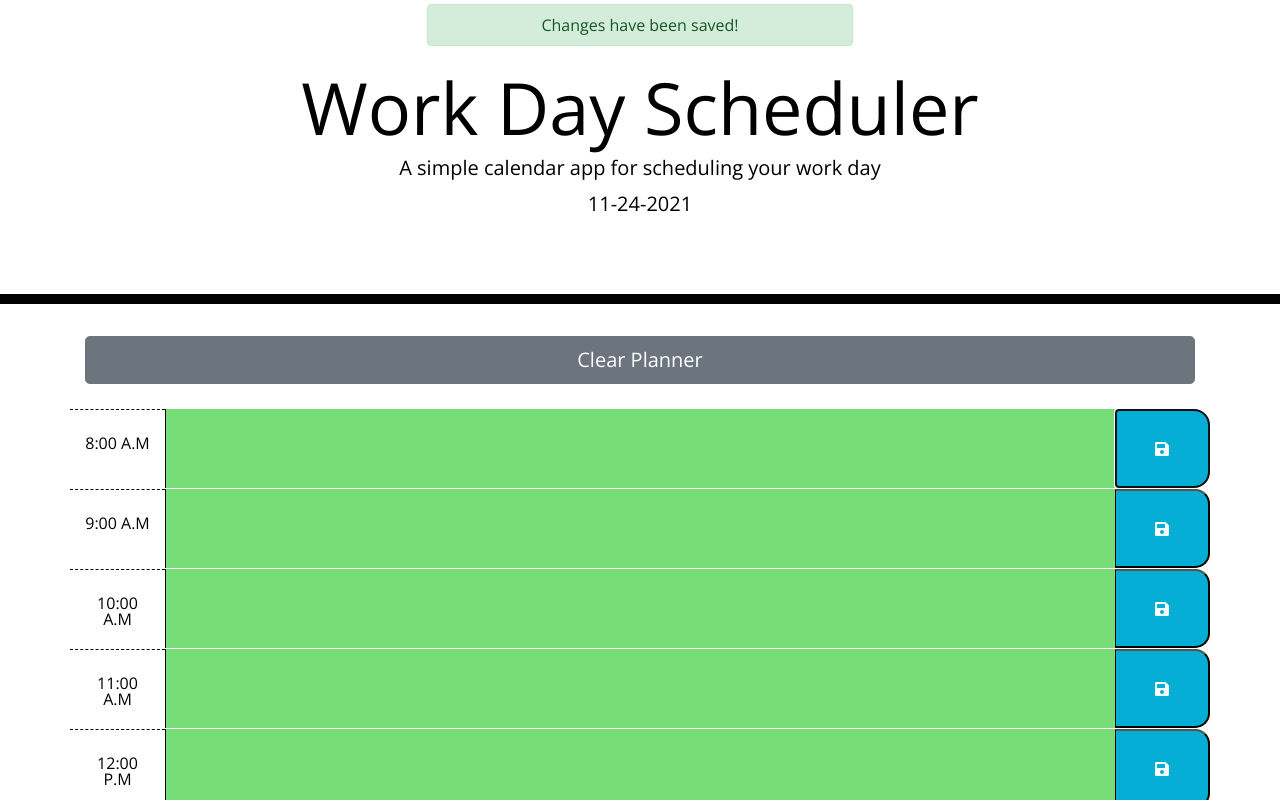
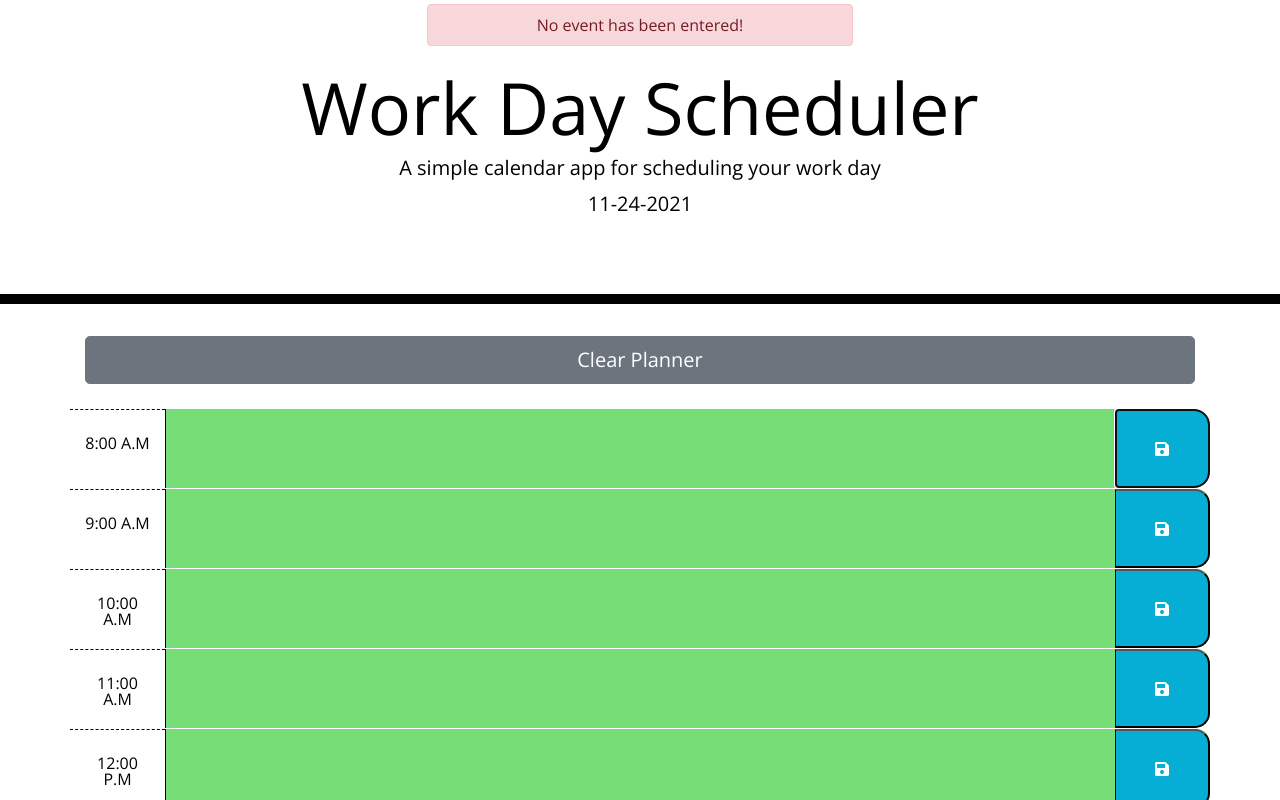
Before and after one commit to trrgomez/Work-Day-Scheduler, a plain HTML site: page index.html in a window 1280 px wide. Both pictures are taken after a click on the button 1162 px from the left and 448 px from the top of the page. Shown: the top 800 px of the page. Drawn offline with nearby package versions, Linux system fonts and the light colour scheme.

Commit message:
added an alert div to index.html and updated script.js

```diff
--- a/assets/js/script.js
+++ b/assets/js/script.js
@@ -34,14 +34,21 @@ $(document).ready(function () {
         // grabs the text hour corresponding to the textarea
         var time = $(this).siblings(".hour").text();
 
-
+        if(!text){
+            // the user is alerted that no input was entered
+            $("#error").show()
+            setTimeout(function(){
+              $("#error").hide()
+            }, 4000)
+          }else {
         // saves the time and text values in local storage
-        localStorage.setItem(time, text);
-        // the user is alerted that their event is saved
-        $("#saveTask").show()
-        setTimeout(function () {
-            $("#saveTask").hide()
-        }, 4000)
+            localStorage.setItem(time, text);
+             // the user is alerted that their event is saved
+            $("#saveTask").show()
+            setTimeout(function(){
+              $("#saveTask").hide()
+            }, 4000)
+          }
 
 
     });
--- a/index.html
+++ b/index.html
@@ -20,7 +20,10 @@
     <p id="currentDay" class="lead"></p>
     <!-- Alert Divs Start -->
     <div id="saveTask" class="alert alert-success fixed-top mx-auto mt-1 col-12 col-lg-4" role="alert">
-      Changes have been saved!
+      Your event has been saved!
+    </div>
+    <div id="error" class="alert alert-danger fixed-top mx-auto  mt-1 col-12 col-lg-4" role="alert">
+      No event has been entered!
     </div>
     <!-- Alert Divs End -->
   </header>
@@ -36,55 +39,55 @@
     </div>
 
     <div class="row time-block" id="9">
-      <div class="col-2 col-lg-1 hour" >9:00 A.M</div>
+      <div class="col-2 col-lg-1 hour">9:00 A.M</div>
       <textarea class="col-8 col-lg-10 description"></textarea>
       <button class="col-2 col-lg-1 saveBtn"><i class="fas fa-save"></i></button>
     </div>
 
     <div class="row time-block" id="10">
-      <div class="col-2 col-lg-1 hour" >10:00 A.M</div>
+      <div class="col-2 col-lg-1 hour">10:00 A.M</div>
       <textarea class="col-8 col-lg-10 description"></textarea>
       <button class="col-2 col-lg-1 saveBtn"><i class="fas fa-save"></i></button>
     </div>
 
     <div class="row time-block" id="11">
-      <div class="col-2 col-lg-1 hour" >11:00 A.M</div>
+      <div class="col-2 col-lg-1 hour">11:00 A.M</div>
       <textarea class="col-8 col-lg-10 description"></textarea>
       <button class="col-2 col-lg-1 saveBtn"><i class="fas fa-save"></i></button>
     </div>
 
     <div class="row time-block" id="12">
-      <div class="col-2 col-lg-1 hour" >12:00 P.M</div>
+      <div class="col-2 col-lg-1 hour">12:00 P.M</div>
       <textarea class="col-8 col-lg-10 description"></textarea>
       <button class="col-2 col-lg-1 saveBtn"><i class="fas fa-save"></i></button>
     </div>
 
     <div class="row time-block" id="13">
-      <div class="col-2 col-lg-1 hour" >1:00 P.M</div>
+      <div class="col-2 col-lg-1 hour">1:00 P.M</div>
       <textarea class="col-8 col-lg-10 description"></textarea>
       <button class="col-2 col-lg-1 saveBtn"><i class="fas fa-save"></i></button>
     </div>
 
     <div class="row time-block" id="14">
-      <div class="col-2 col-lg-1 hour" >2:00 P.M</div>
+      <div class="col-2 col-lg-1 hour">2:00 P.M</div>
       <textarea class="col-8 col-lg-10 description"></textarea>
       <button class="col-2 col-lg-1 saveBtn"><i class="fas fa-save"></i></button>
     </div>
 
     <div class="row time-block" id="15">
-      <div class="col-2 col-lg-1 hour" >3:00 P.M</div>
+      <div class="col-2 col-lg-1 hour">3:00 P.M</div>
       <textarea class="col-8 col-lg-10 description"></textarea>
       <button class="col-2 col-lg-1 saveBtn"><i class="fas fa-save"></i></button>
     </div>
 
     <div class="row time-block" id="16">
-      <div class="col-2 col-lg-1 hour" >4:00 P.M</div>
+      <div class="col-2 col-lg-1 hour">4:00 P.M</div>
       <textarea class="col-8 col-lg-10 description"></textarea>
       <button class="col-2 col-lg-1 saveBtn"><i class="fas fa-save"></i></button>
     </div>
 
     <div class="row time-block" id="17">
-      <div class="col-2 col-lg-1 hour" >5:00 P.M</div>
+      <div class="col-2 col-lg-1 hour">5:00 P.M</div>
       <textarea class="col-8 col-lg-10 description"></textarea>
       <button class="col-2 col-lg-1 saveBtn"><i class="fas fa-save"></i></button>
     </div>
```
